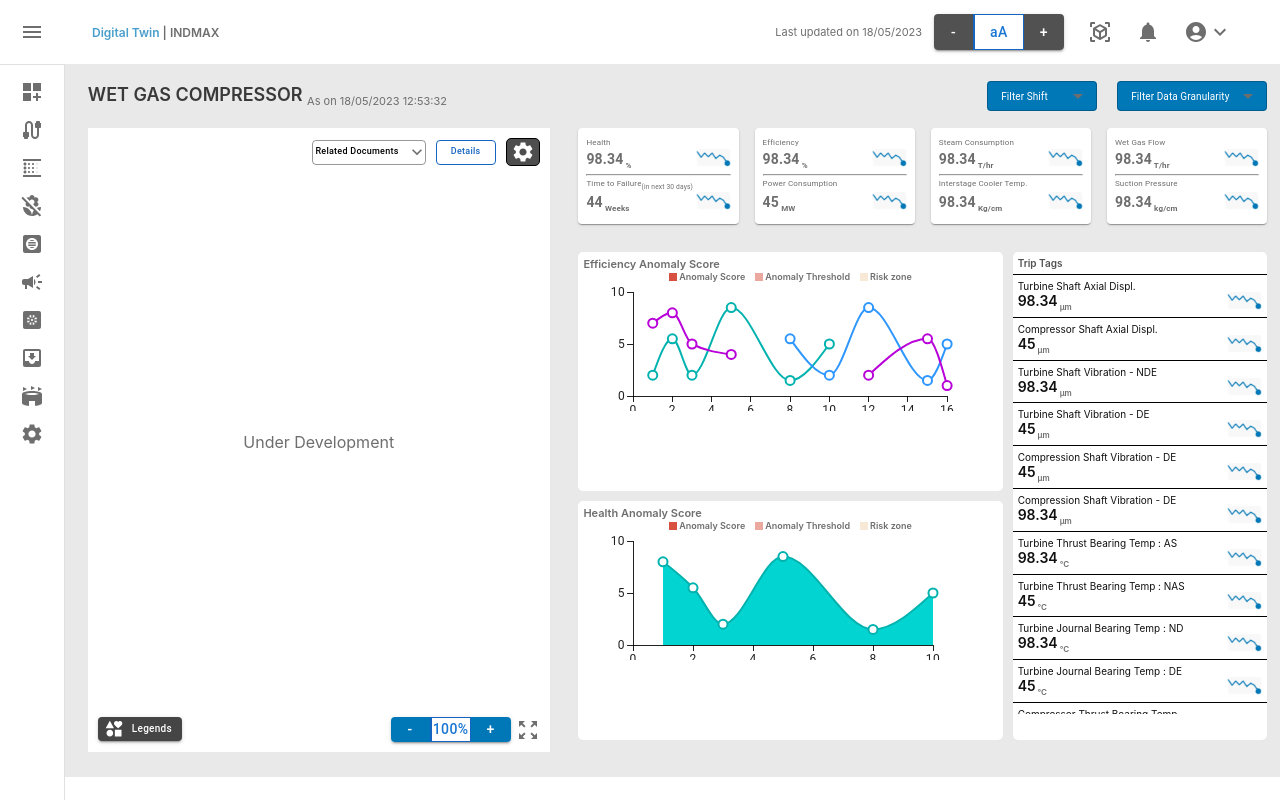
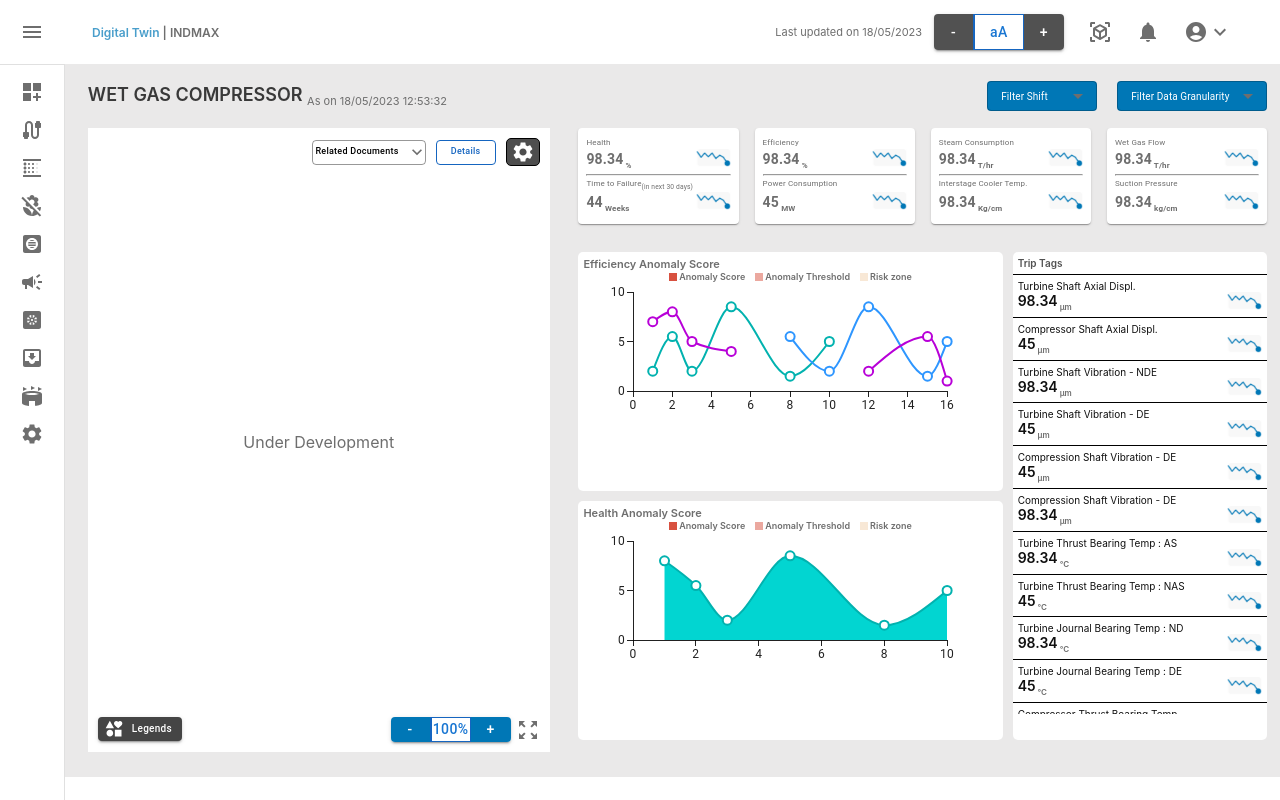
Before and after one commit to vishwajitkhanna/algo8, a React (Create React App) app: page / in a window 1280 px wide. Built offline with nearby package versions, Linux system fonts and the light colour scheme.

Commit message:
commit 1

```diff
--- a/src/Components/Griditem.js
+++ b/src/Components/Griditem.js
@@ -61,7 +61,7 @@ const Qwert = () => {
             },
           ]}
           height={129}
-          margin={{ top: 10, bottom: 15 }}
+          margin={{ top: 10, bottom: 20 }}
         />
       </div>
       <div className="c2">
@@ -88,9 +88,8 @@ const Qwert = () => {
               area: true,
             },
           ]}
-          width={400}
           height={129}
-          margin={{ top: 10, bottom: 15 }}
+          margin={{ top: 10, bottom: 20 }}
         />
       </div>
       <div className="c3">
```
